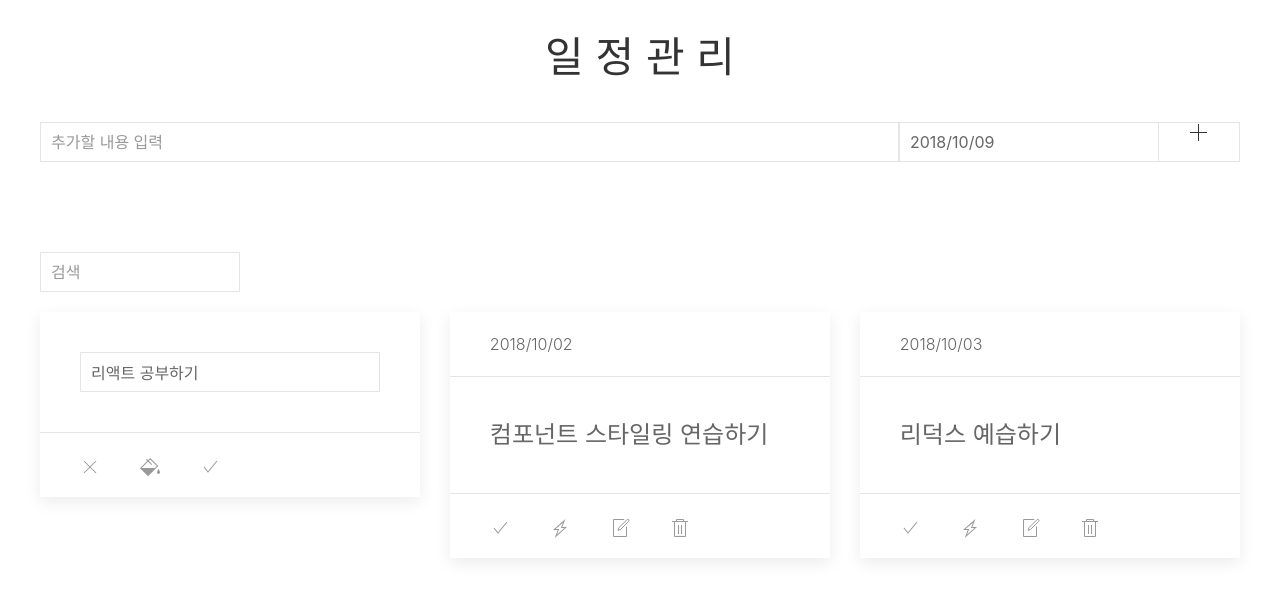
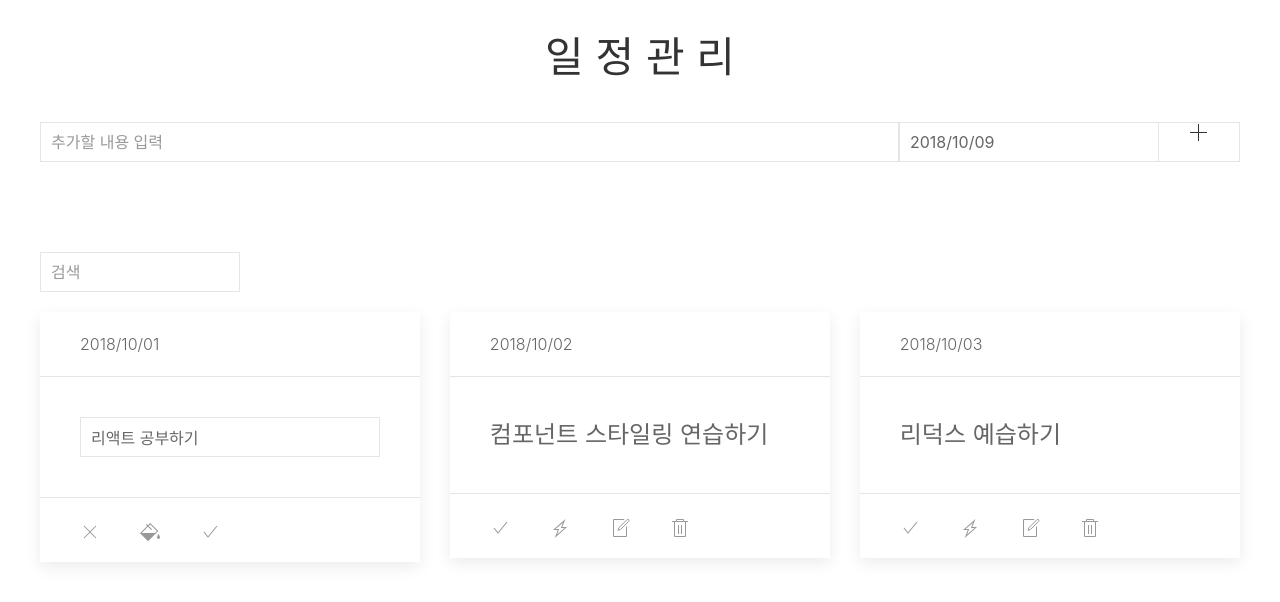
Before and after one commit to leeseonghyun21/todolist-react, a React (Create React App) app: page / in a window 1280 px wide. Both pictures are taken after a click on the button 210 px from the left and 528 px from the top of the page. Shown: the top 602 px of the page. Built offline with nearby package versions, Linux system fonts and the light colour scheme.

Commit message:
date bug fixed

```diff
--- a/src/components/TodoItem.js
+++ b/src/components/TodoItem.js
@@ -5,7 +5,8 @@ import '../styles/TodoItem.scss';
 class TodoItem extends Component {
   state = {
     editing: false,
-    text: ''
+    text: '',
+    date: '',
   }
 
   handleChange = (e) => {
@@ -35,12 +36,14 @@ class TodoItem extends Component {
 
     if(this.state.editing) {
       onUpdate(todo.id, {
-        text: this.state.text
+        text: this.state.text,
+        date: this.state.date
       });
     }
     else {
       this.setState({
-        text: todo.text
+        text: todo.text,
+        date: todo.date
       });
     }
     this.handleToggle();
@@ -51,46 +54,45 @@ class TodoItem extends Component {
     const { text, date } = this.props.todo;
     return (
       <div>
+        <div className="uk-card uk-card-default uk-card-hover">
+          <div className="uk-card-header">
+            <p>{date}</p>
+          </div>
+          <div className="uk-card-body">
             {
               editing ? (
                 <Fragment>
-              <div className="uk-card uk-card-default uk-card-hover">
-                <div className="uk-padding">
                   <input
                     className="uk-input"
                     placeholder="수정할 내용"
                     onChange={this.handleChange}
                     onKeyPress={this.handlePress}
-                    value={this.state.text} />
+                    value={this.state.text}/>
+                </Fragment>
+              ) : (
+                <p className="uk-text-large">{text}</p>
+              )
+            }
           </div>
           <div className="uk-card-footer">
-                  <button className="uk-icon-link uk-margin-medium-right" uk-icon="close" onClick={()=>{this.setState({editing: !this.state.editing})}}></button>
+            {
+              editing ? (
+                <Fragment>
+                  <button className="uk-icon-link uk-margin-medium-right" uk-icon="close" onClick={this.handleToggle}></button>
                   <button className="uk-icon-link uk-margin-medium-right" uk-icon="paint-bucket" onClick={()=>{alert('기능 준비중입니다.')}}></button>
                   <button className="uk-icon-link uk-margin-medium-right" uk-icon="check" onClick={this.handleToggleEdit}></button>
-                </div>
-              </div>
                 </Fragment>
               ) : (
                 <Fragment>
-              <div className="uk-card uk-card-default uk-card-hover">
-                <div className="uk-card-header">
-                  <p>{date}</p>
-                </div>
-                <div className="uk-card-body">
-                  <p className="uk-text-large">{text}</p>
-                </div>
-                <div className="uk-card-footer">
                   <button className="uk-icon-link uk-margin-medium-right" uk-icon="check" onClick={()=>{alert('기능 준비중입니다.')}}></button>
                   <button className="uk-icon-link uk-margin-medium-right" uk-icon="bolt" onClick={()=>{alert('기능 준비중입니다.')}}></button>
                   <button className="uk-icon-link uk-margin-medium-right" uk-icon="file-edit" onClick={this.handleToggleEdit}></button>
                   <button className="uk-icon-link" uk-icon="trash" onClick={this.handleRemove}></button>
+                </Fragment>
+              )}
           </div>
         </div>
-            </Fragment>
-          )
-        }
       </div>
-
     );
   }
 }
```
Lines whose indentation alone changed are shown as unchanged.
